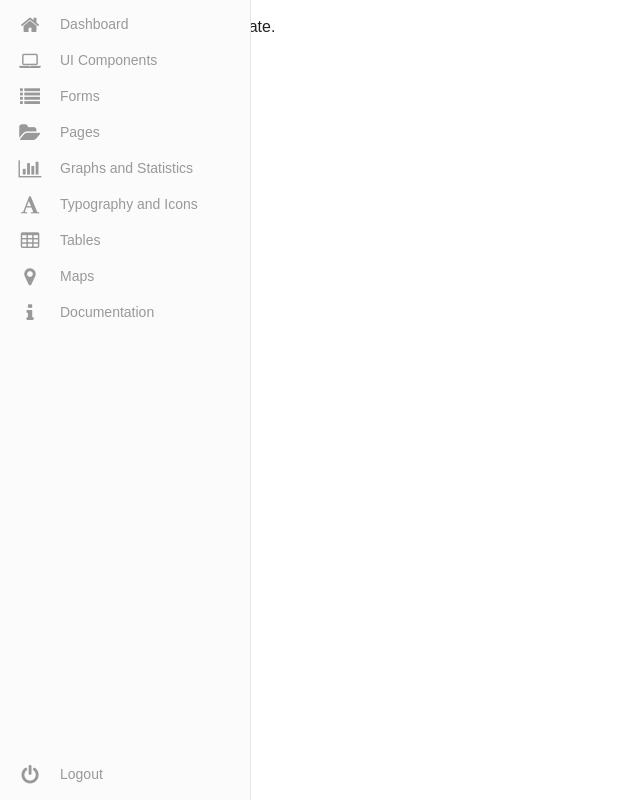
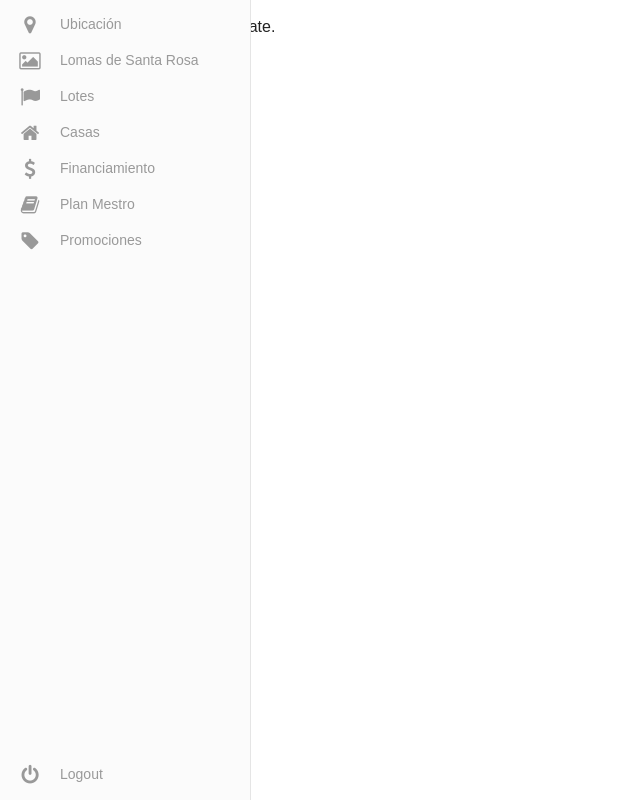
Before and after one commit to lucachaco/showroom-tamarindo, a plain HTML site: page index.html in a window 1280 px wide. Shown: the whole page, without its empty margins (0-640 px from the left). Drawn offline with nearby package versions, Linux system fonts and the light colour scheme; a web font is replaced by a local one.

Commit message:
Update icons.

```diff
--- a/index.html
+++ b/index.html
@@ -28,80 +28,66 @@
             <ul>
                 <li>
                     <a href="#">
-                        <i class="fa fa-home fa-2x"></i>
+                        <i class="fa fa-map-marker fa-2x"></i>
                         <span class="nav-text">
-                            Dashboard
+                            Ubicación
                         </span>
                     </a>
 
                 </li>
                 <li class="has-subnav">
                     <a href="#">
-                        <i class="fa fa-laptop fa-2x"></i>
+                        <i class="fa fa-picture-o fa-2x"></i>
                         <span class="nav-text">
-                            UI Components
+                            Lomas de Santa Rosa
                         </span>
                     </a>
 
                 </li>
                 <li class="has-subnav">
                     <a href="#">
-                        <i class="fa fa-list fa-2x"></i>
+                        <i class="fa fa-flag fa-2x"></i>
                         <span class="nav-text">
-                            Forms
+                            Lotes
                         </span>
                     </a>
 
                 </li>
                 <li class="has-subnav">
                     <a href="#">
-                        <i class="fa fa-folder-open fa-2x"></i>
+                        <i class="fa fa-home fa-2x"></i>
                         <span class="nav-text">
-                            Pages
+                            Casas
                         </span>
                     </a>
 
                 </li>
                 <li>
                     <a href="#">
-                        <i class="fa fa-bar-chart-o fa-2x"></i>
+                        <i class="fa fa-dollar fa-2x"></i>
                         <span class="nav-text">
-                            Graphs and Statistics
+                            Financiamiento
                         </span>
                     </a>
                 </li>
                 <li>
                     <a href="#">
-                        <i class="fa fa-font fa-2x"></i>
+                        <i class="fa fa-book fa-2x"></i>
                         <span class="nav-text">
-                            Typography and Icons
+                            Plan Mestro
                         </span>
                     </a>
                 </li>
                 <li>
                     <a href="#">
-                        <i class="fa fa-table fa-2x"></i>
+                        <i class="fa fa-tag fa-2x"></i>
                         <span class="nav-text">
-                            Tables
+                            Promociones
                         </span>
                     </a>
                 </li>
-                <li>
-                    <a href="#">
-                        <i class="fa fa-map-marker fa-2x"></i>
-                        <span class="nav-text">
-                            Maps
-                        </span>
-                    </a>
-                </li>
-                <li>
-                    <a href="#">
-                        <i class="fa fa-info fa-2x"></i>
-                        <span class="nav-text">
-                            Documentation
-                        </span>
-                    </a>
-                </li>
+
+
             </ul>
 
             <ul class="logout">
```
